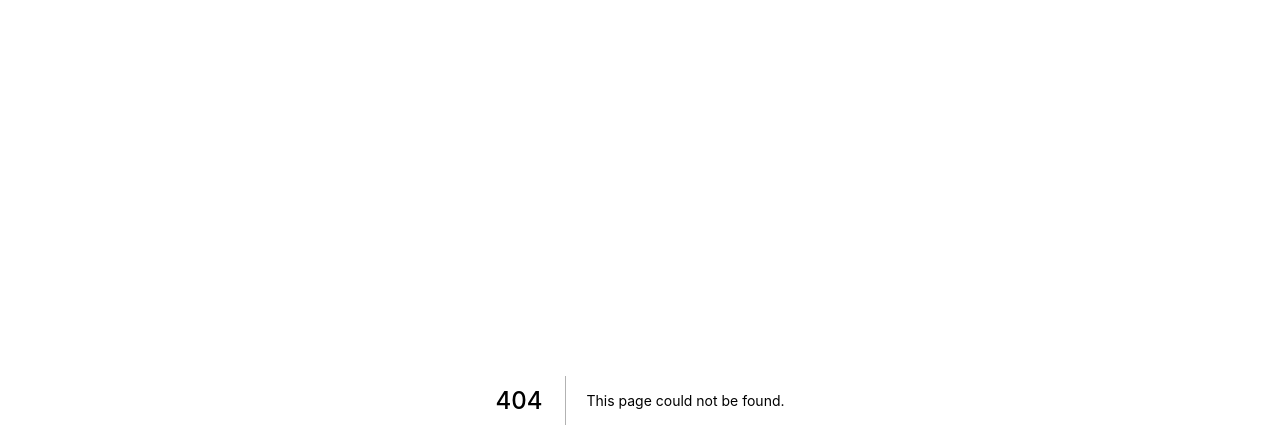
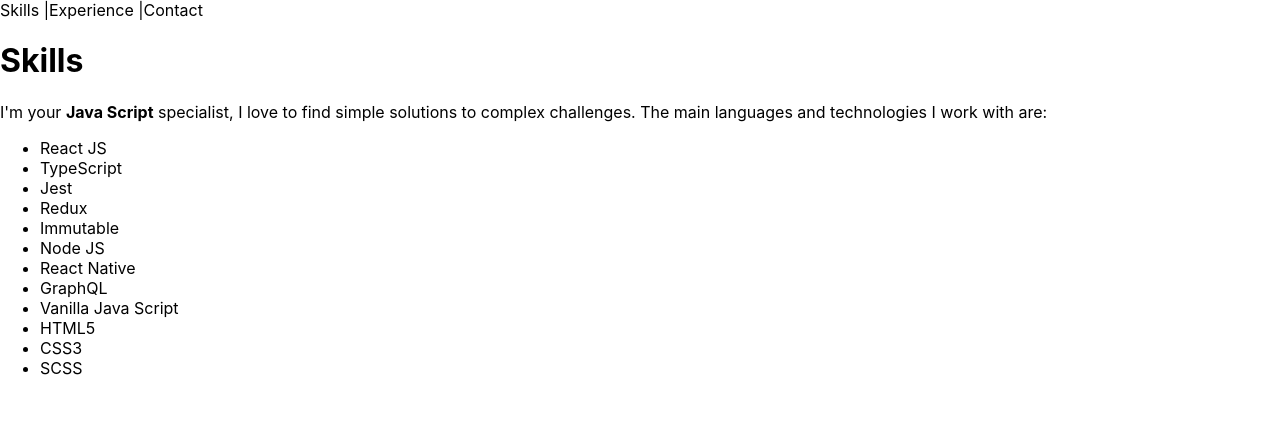
Before and after one commit to harisolaas/harisolaas-personal-portfolio, a Next.js app: page /skills in a window 1280 px wide. Before the commit this address had no page. Shown: the top 448 px of the page. Built offline with nearby package versions, Linux system fonts and the light colour scheme.

Commit message:
Add base content and pages. Add 'date-fns' library dependency. * Contact * Homepage * Experience * Skills

```diff
--- /dev/null
+++ b/components/layout.tsx
@@ -0,0 +1,39 @@
+import Link from "next/link";
+import Head from "next/head";
+import { FC } from "react";
+
+type LayoutProps = { title?: string };
+
+const Layout: FC<LayoutProps> = ({ children, title = "Hari Solaas" }) => {
+  return (
+    <div>
+      <Head>
+        <title>{title}</title>
+        <meta charSet="utf-8" />
+        <meta name="viewport" content="initial-scale=1.0, width=device-width" />
+        <link rel="icon" href="/favicon.ico" />
+      </Head>
+      <header>
+        <nav>
+          <Link href="/skills">
+            <a>Skills</a>
+          </Link>{" "}
+          |
+          <Link href="/experience">
+            <a>Experience</a>
+          </Link>{" "}
+          |
+          <Link href="/contact">
+            <a>Contact</a>
+          </Link>
+        </nav>
+      </header>
+
+      {children}
+
+      <footer></footer>
+    </div>
+  );
+};
+
+export default Layout;
--- a/package.json
+++ b/package.json
@@ -8,6 +8,7 @@
     "start": "next start"
   },
   "dependencies": {
+    "date-fns": "^2.19.0",
     "next": "10.0.8",
     "react": "17.0.1",
     "react-dom": "17.0.1",
--- /dev/null
+++ b/pages/skills.tsx
@@ -0,0 +1,28 @@
+import Layout from "../components/layout";
+
+export default function Skills() {
+  return (
+    <Layout title="Skills">
+      <h1>Skills</h1>
+      <p>
+        I'm your <strong>Java Script</strong> specialist, I love to find simple
+        solutions to complex challenges. The main languages and technologies I
+        work with are:
+      </p>
+      <ul>
+        <li>React JS</li>
+        <li>TypeScript</li>
+        <li>Jest</li>
+        <li>Redux</li>
+        <li>Immutable</li>
+        <li>Node JS</li>
+        <li>React Native</li>
+        <li>GraphQL</li>
+        <li>Vanilla Java Script</li>
+        <li>HTML5</li>
+        <li>CSS3</li>
+        <li>SCSS</li>
+      </ul>
+    </Layout>
+  );
+}
```
Also changed, not shown: pages/contact.tsx (added, +28 -0 lines), pages/experience.tsx (added, +11 -0 lines), pages/index.tsx (+17 -8 lines), 1 other file (tests, documents, lock files or other folders).
